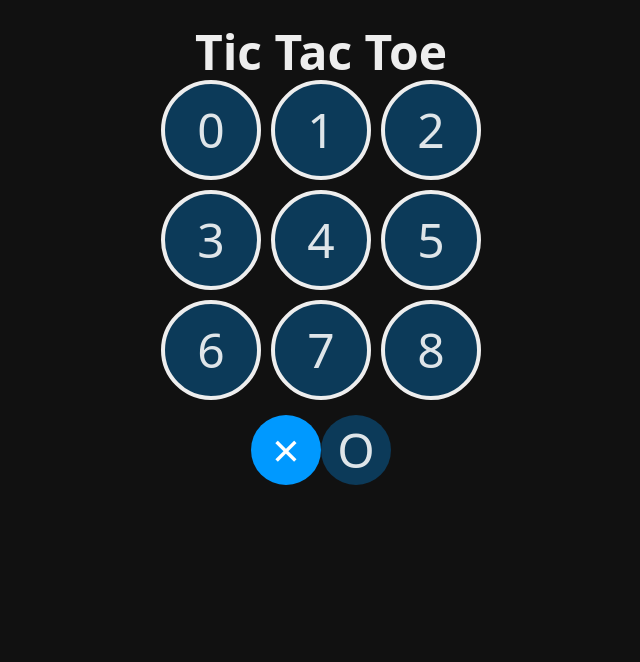
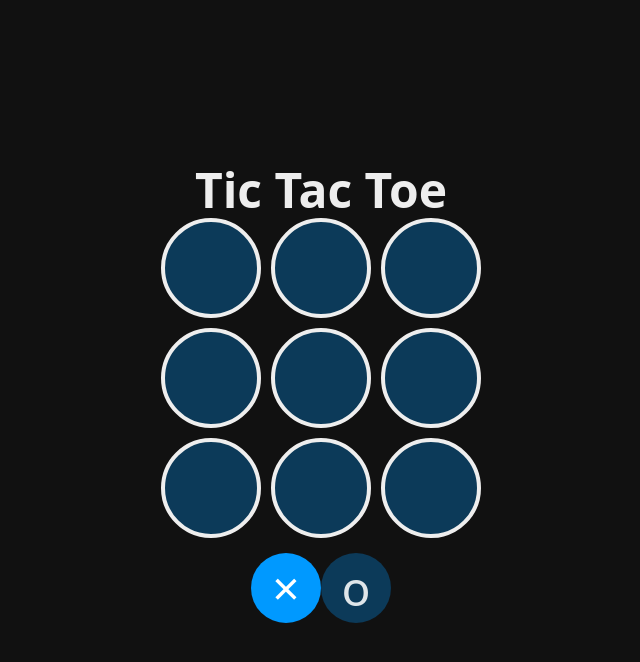
Before and after one commit to rbnmDev/ticTacToe, a React (Vite) app: page / in a window 1280 px wide. Shown: the top 662 px of the page, without its empty margins (319-959 px from the left). Built offline with nearby package versions, Linux system fonts and the light colour scheme.

Commit message:
lógica del tablero

```diff
--- a/src/App.jsx
+++ b/src/App.jsx
@@ -6,23 +6,38 @@ import './index.css'
 
 const TURNS = {
   X: '×',
-  O: 'O',
+  O: 'o',
 }
 
+//componente - cuadros de juego
 const Square = ({ children, isSelected, updateBoard, index }) => {
+
   const className = `square ${isSelected ? 'is-selected' : ''}`
 
+  const handleClick = () => {
+    updateBoard(index)
+  }
+
   return (
-    <div className={className}>
+    <div onClick={handleClick} className={className}>
       {children}
     </div>
   )
 }
 
+//aplicación del propio juego
 function App() {
+
   const [board, setBoard] = useState(Array(9).fill(null))
+  const [turn, setTurn] = useState(TURNS.X)
 
-  const [turn, setTurn] = useState(TURNS.X)
+  const updateBoard = (index) => {
+    const newBoard = [...board]
+    newBoard[index] = turn // X ó O como valor para cada Index
+    setBoard(newBoard)
+    const newTurn = turn === TURNS.X ? TURNS.O : TURNS.X
+    setTurn(newTurn)
+  }
 
   return (
     <main className='board'>
@@ -31,11 +46,8 @@ function App() {
         {
           board.map((_, index) => {
             return (
-              <Square
-                key={index}
-                index={index}
-              >
-                {index}
+              <Square key={index} index={index} updateBoard={updateBoard}>
+                {board[index]}
               </Square>
             )
           })
--- a/src/index.css
+++ b/src/index.css
@@ -18,6 +18,8 @@
 body {
   margin: 0;
   display: flex;
+  place-items: center;
+  align-items: center;
   justify-content: center;
   min-width: 320px;
   min-height: 100vh;
```
